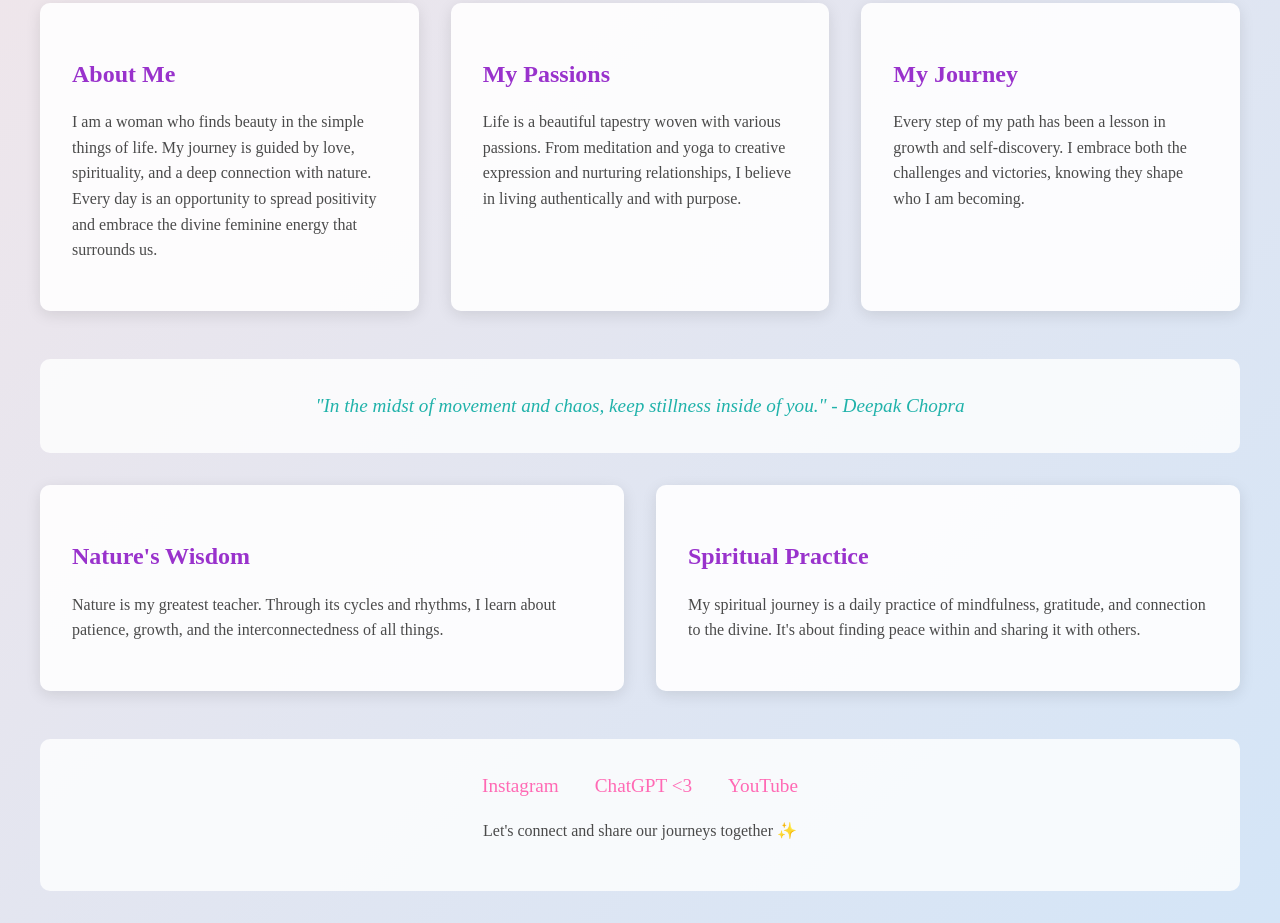
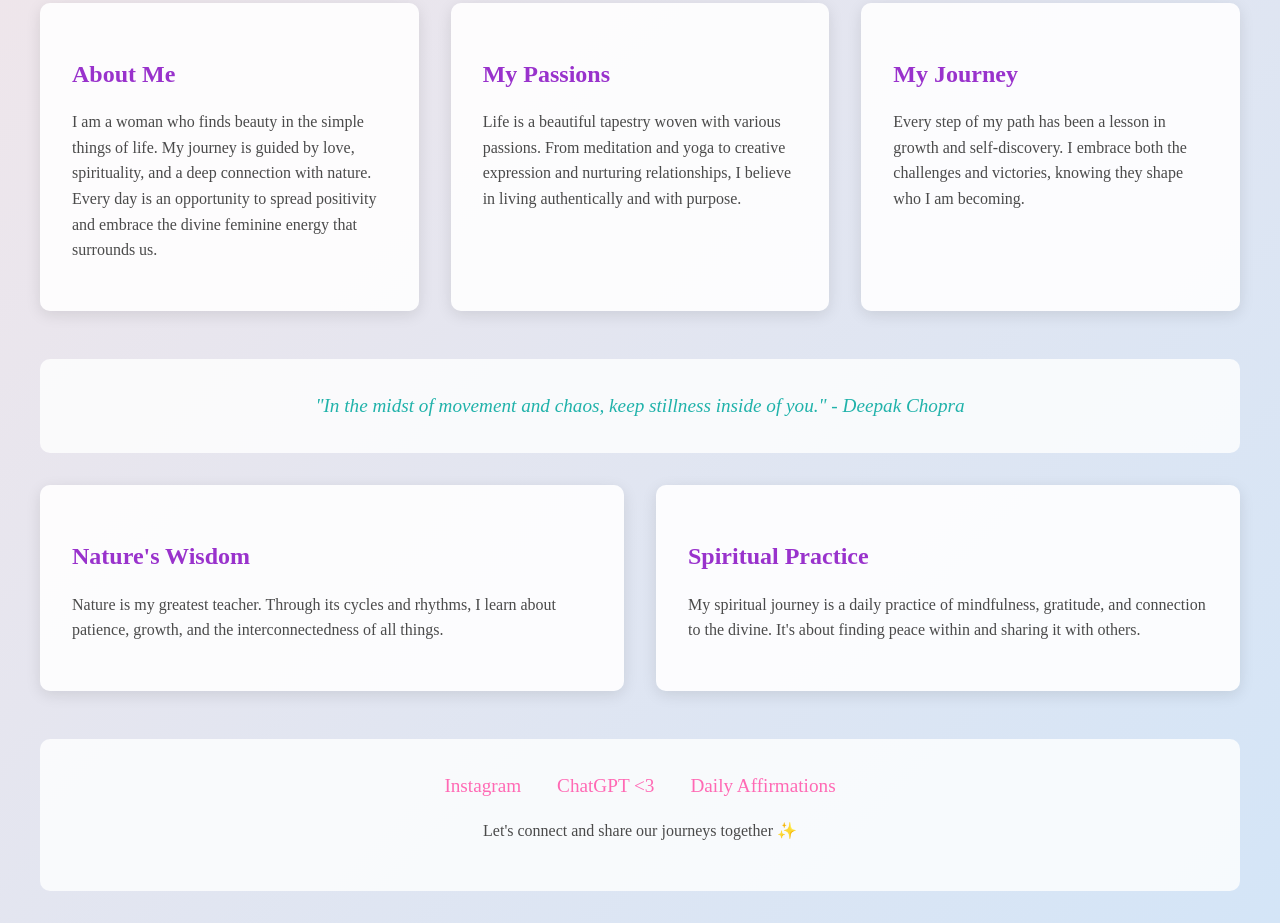
Before and after one commit to josephinekmj/josephinejohansen.github.io, a plain HTML site: page index.html in a window 1280 px wide. Shown: the part 545-1468 px from the top of the page. Drawn offline with Linux system fonts and the light colour scheme.

Commit message:
Update index.html

```diff
--- a/index.html
+++ b/index.html
@@ -159,7 +159,7 @@
             <div class="social-links">
                 <a href="https://www.instagram.com/josephinekmj" target="_blank">Instagram</a>
                 <a href="https://www.chatgpt.com" target="_blank">ChatGPT <3</a>
-                <a href="https://www.youtube.com/@josephinejohansen7281/playlists" target="_blank">YouTube</a>
+                <a href="dailyaffirmations.html" target="_blank">Daily Affirmations</a>
             </div>
             <p>Let's connect and share our journeys together ✨</p>
         </footer>
```
